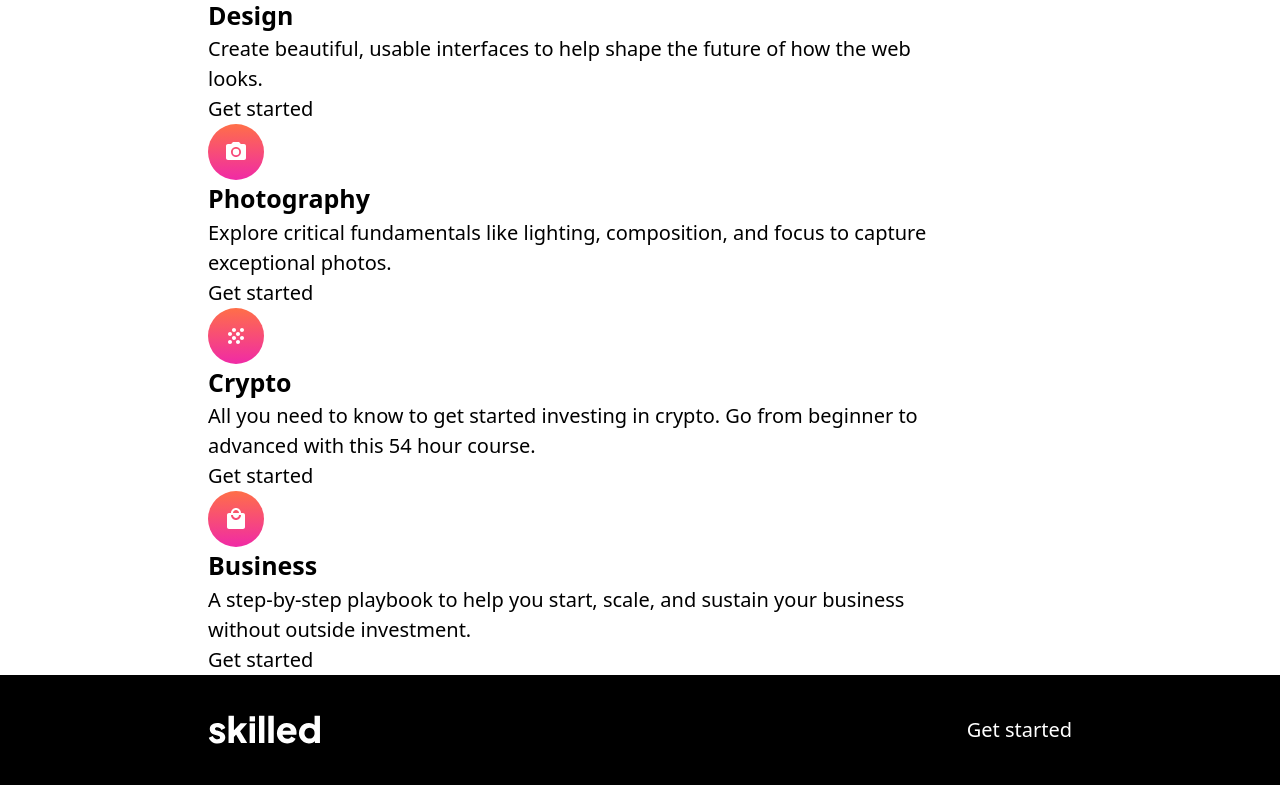
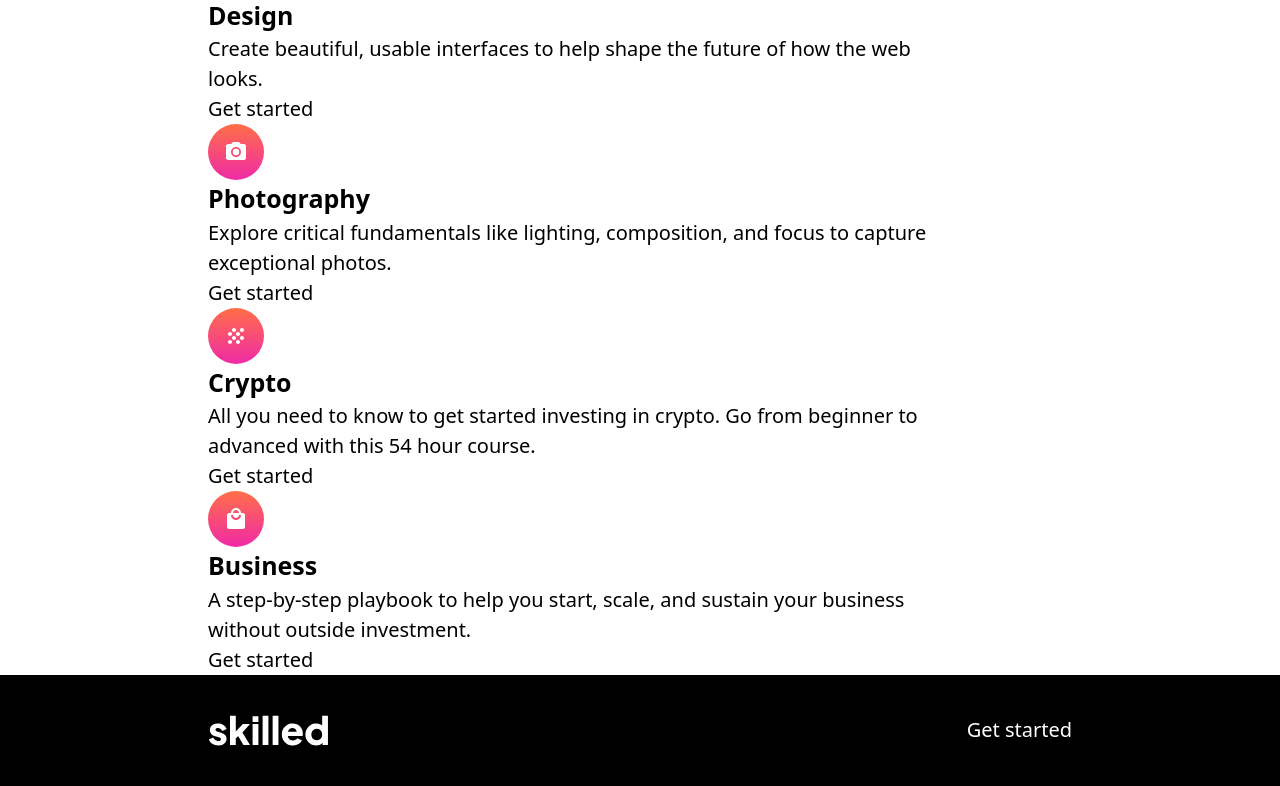
Before and after one commit to AlexKMarshall/skilled-elearning-landing-page, a website built with Vite: page index.html in a window 1280 px wide. Shown: the part 1358-2144 px from the top of the page. Built offline with nearby package versions, Linux system fonts and the light colour scheme.

Commit message:
make footer logo fluid

```diff
--- a/index.html
+++ b/index.html
@@ -147,8 +147,12 @@
       </ul>
     </main>
     <footer class="bg-black text-white full-bleed wrapper py-lg">
-      <div class="flex justify-between">
-        <svg xmlns="http://www.w3.org/2000/svg" width="112" height="29">
+      <div class="flex justify-between items-center">
+        <svg
+          xmlns="http://www.w3.org/2000/svg"
+          class="w-3xl"
+          viewbox="0 0 112 29"
+        >
           <use href="#logo" />
         </svg>
         <a href="/">Get started</a>
```
